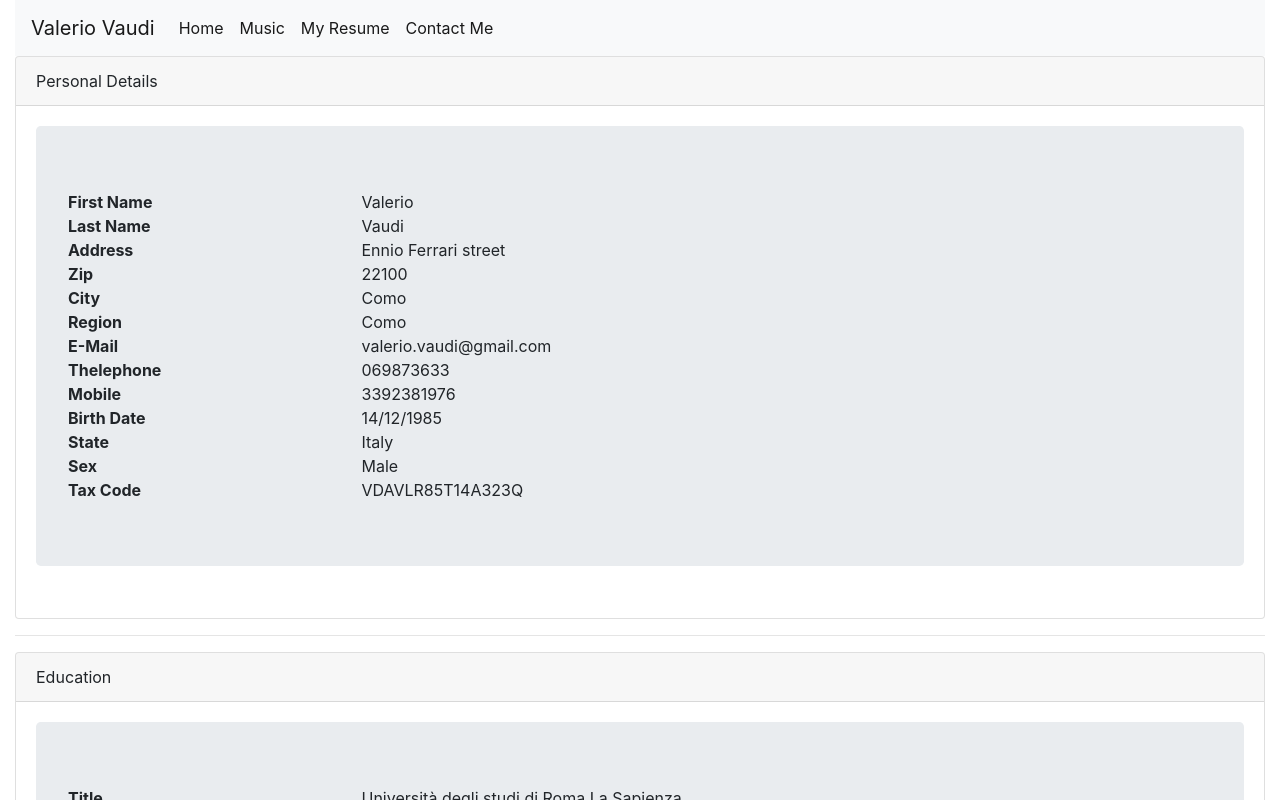
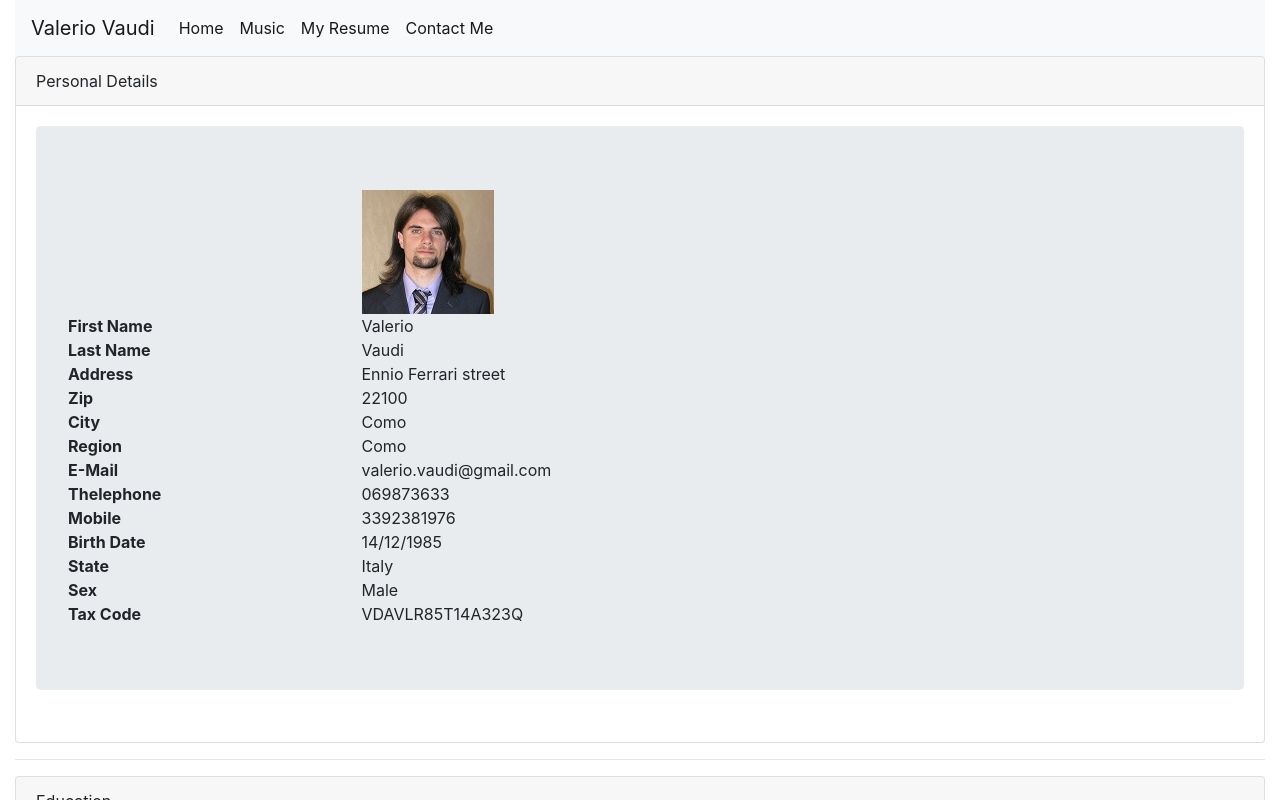
Before and after one commit to mrFlick72/mrFlick72.github.io, a React app: page /#/resume in a window 1280 px wide. Shown: the top 800 px of the page. Built offline with nearby package versions, Linux system fonts and the light colour scheme.

Commit message:
refactor source of data of resume in resumeRepository

```diff
--- a/app/component/resume/EducationSectionPage.js
+++ b/app/component/resume/EducationSectionPage.js
@@ -11,10 +11,10 @@ const EUCATION_LABEL = {
     "date": "Date"
 };
 
-export default ({education}) => {
+export default ({educationDetails}) => {
 
     return <div>{
-        education.map(educationItem => {
+        educationDetails.map(educationItem => {
             return <div>{Object.keys(educationItem).map(function (key, index) {
                 return <ResumeRow label={EUCATION_LABEL[key]} content={educationItem[key]}/>
             })}
--- a/app/component/resume/PersonalDetailsSectionPage.js
+++ b/app/component/resume/PersonalDetailsSectionPage.js
@@ -22,7 +22,8 @@ const PERSONAL_DETAILS_LABEL = {
 
 export default ({personalDetails}) => {
 
-    return <div>{
+    return <div>
+        <ResumeRow label="" avatar={avatar}/>{
         Object.keys(personalDetails).map(function (key, index) {
             return <ResumeRow label={PERSONAL_DETAILS_LABEL[key]}
                               content={personalDetails[key]}/>
--- a/app/component/resume/ResumeRow.js
+++ b/app/component/resume/ResumeRow.js
@@ -3,14 +3,15 @@ import React from 'react';
 const LEFT_COLUMN_SIZE = "col-lg-3 col-md-3 col-sm-12 col-xs-12"
 const RIGHT_COLUMN_SIZE = "col-lg-9 col-md-9 col-sm-12 col-xs-12"
 
-export default ({label, content}) => {
+export default ({avatar, label, content}) => {
 
     return <div className="row resume-item-row">
             <span className={LEFT_COLUMN_SIZE}>
                     <b>{label} </b>
             </span>
-        <span className={RIGHT_COLUMN_SIZE}>
-                    {content}
-            </span>
+        {
+            avatar ? <span className={RIGHT_COLUMN_SIZE}><img src={avatar}/> </span>
+                : <span className={RIGHT_COLUMN_SIZE}>{content}</span>
+        }
     </div>
 }
--- /dev/null
+++ b/app/domain/repository/ResumeRepository.js
@@ -0,0 +1,79 @@
+export default class {
+
+    getPersonalDetails() {
+        return {
+            "firstName": "Valerio",
+            "lastName": "Vaudi",
+            "address": "Ennio Ferrari street",
+            "zip": "22100",
+            "city": "Como",
+            "region": "Como",
+            "mail": "valerio.vaudi@gmail.com",
+            "telephone": "069873633",
+            "mobile": "3392381976",
+            "birthDate": "14/12/1985",
+            "state": "Italy",
+            "sex": "Male",
+            "taxCode": "VDAVLR85T14A323Q"
+        }
+    }
+
+    getEducationDetails() {
+        return [
+            {
+                "title": "Università degli studi di Roma La Sapienza",
+                "type": "Master degree",
+                "date": "27/07/2017"
+            },
+            {
+                "title": "Università degli studi di Roma La Sapienza",
+                "type": "Barchelor’s degree",
+                "date": "25/01/2010"
+            },
+            {
+                "title": "Liceo scientifico 'Innocenzo XII' Anzio",
+                "type": "High school",
+                "date": "2003/2004"
+            },
+            {
+                "title": "Spring Core",
+                "type": "Course",
+                "date": "27/11/2012 – 30/11/2012"
+            },
+            {
+                "title": "Enterprise Integration With Spring",
+                "type": "Course",
+                "date": "19/05/2014 – 22/05/2014"
+            },
+            {
+                "title": "Spring Web",
+                "type": "Course",
+                "date": "14/10/2016 – 18/10/2016"
+            },
+            {
+                "company": "Pivotal",
+                "title": "SpringSource Certified Spring Web Application Developer",
+                "type": "Certification",
+                "date": "30/12/2016"
+            },
+            {
+                "company": "Liferay, Prometric",
+                "title": "Certified Professional Developer Liferay Portal 6.2",
+                "type": "Certification",
+                "date": "22/12/2016"
+            },
+            {
+                "company": "VMware, License PearsonVUE",
+                "title": "SpringSource Certified Enterprise Integration Specialist",
+                "type": "Certification",
+                "date": "24/07/2014"
+            },
+            {
+                "company": "VMware, License PearsonVUE",
+                "title": "SpringSource Certified Spring Professional",
+                "type": "Certification",
+                "date": "08/11/2013"
+            }
+        ]
+    }
+}
--- a/app/page/ResumePage.js
+++ b/app/page/ResumePage.js
@@ -3,97 +3,26 @@ import ResumeSectionContainer from "../component/resume/ResumeSectionContainer";
 import PersonalDetailsSectionPage from "../component/resume/PersonalDetailsSectionPage";
 import RowSeparator from "../component/layout/RowSeparator";
 import EducationSectionPage from "../component/resume/EducationSectionPage";
-
-const PERSONAL_DETAILS_DATA = {
-    "firstName": "Valerio",
-    "lastName": "Vaudi",
-    "address": "Ennio Ferrari street",
-    "zip": "22100",
-    "city": "Como",
-    "region": "Como",
-    "mail": "valerio.vaudi@gmail.com",
-    "telephone": "069873633",
-    "mobile": "3392381976",
-    "birthDate": "14/12/1985",
-    "state": "Italy",
-    "sex": "Male",
-    "taxCode": "VDAVLR85T14A323Q"
-}
-
-const EDUCATION_DATA = [
-    {
-        "title": "Università degli studi di Roma La Sapienza",
-        "type": "Master degree",
-        "date": "27/07/2017"
-    },
-    {
-        "title": "Università degli studi di Roma La Sapienza",
-        "type": "Barchelor’s degree",
-        "date": "25/01/2010"
-    },
-    {
-        "title": "Liceo scientifico 'Innocenzo XII' Anzio",
-        "type": "High school",
-        "date": "2003/2004"
-    },
-    {
-        "title": "Spring Core",
-        "type": "Course",
-        "date": "27/11/2012 – 30/11/2012"
-    },
-    {
-        "title": "Enterprise Integration With Spring",
-        "type": "Course",
-        "date": "19/05/2014 – 22/05/2014"
-    },
-    {
-        "title": "Spring Web",
-        "type": "Course",
-        "date": "14/10/2016 – 18/10/2016"
-    },
-    {
-        "company": "Pivotal",
-        "title": "SpringSource Certified Spring Web Application Developer",
-        "type": "Certification",
-        "date": "30/12/2016"
-    },
-    {
-        "company": "Liferay, Prometric",
-        "title": "Certified Professional Developer Liferay Portal 6.2",
-        "type": "Certification",
-        "date": "22/12/2016"
-    },
-    {
-        "company": "VMware, License PearsonVUE",
-        "title": "SpringSource Certified Enterprise Integration Specialist",
-        "type": "Certification",
-        "date": "24/07/2014"
-    },
-    {
-        "company": "VMware, License PearsonVUE",
-        "title": "SpringSource Certified Spring Professional",
-        "type": "Certification",
-        "date": "08/11/2013"
-    }
-]
-
+import ResumeRepository from "../domain/repository/ResumeRepository";
 
 export default class extends React.Component {
 
     constructor(props) {
         super(props)
+
+        this.resumeRepository = new ResumeRepository();
     }
 
     render() {
         return <div>
             <ResumeSectionContainer title="Personal Details">
-                <PersonalDetailsSectionPage personalDetails={PERSONAL_DETAILS_DATA}/>
+                <PersonalDetailsSectionPage personalDetails={this.resumeRepository.getPersonalDetails()}/>
             </ResumeSectionContainer>
 
             <RowSeparator/>
 
             <ResumeSectionContainer title="Education">
-                <EducationSectionPage education={EDUCATION_DATA}/>
+                <EducationSectionPage educationDetails={this.resumeRepository.getEducationDetails()}/>
             </ResumeSectionContainer>
 
             <RowSeparator/>
```
